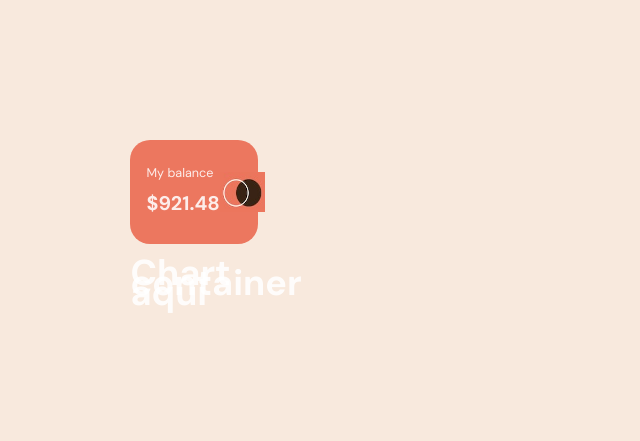
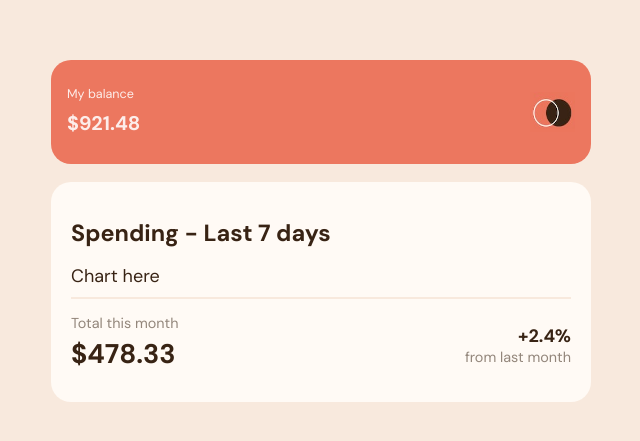
Before and after one commit to JulianaVelasques/expanses-chart, a React (Vite) app: page / in a window 1280 px wide. Shown: the part 177-618 px from the top of the page, without its empty margins (327-967 px from the left). Built offline with nearby package versions, Linux system fonts and the light colour scheme.

Commit message:
style: chart container component to match layout

```diff
--- a/src/Pages/ExpensesContainer.scss
+++ b/src/Pages/ExpensesContainer.scss
@@ -1,3 +1,3 @@
 .container {
-  width: 35%;
+  width: 30rem;
 }
--- a/src/Styles/Global.scss
+++ b/src/Styles/Global.scss
@@ -5,13 +5,12 @@
   width: 100vw;
   font-family: "DM Sans", sans-serif;
   font-size: 18px;
-  line-height: 10px;
 
-  color: rgba(255, 255, 255, 0.87);
   background-color: $cream;
 
   body {
     height: 100%;
+    width: 100vw;
 
     #root {
       height: 100%;
--- a/src/components/ChartContainer/ChartContainer.scss
+++ b/src/components/ChartContainer/ChartContainer.scss
@@ -0,0 +1,44 @@
+@import "../../styles/Variables.scss";
+
+.chart-container {
+  background-color: $very-pale-orange;
+  padding: 20px;
+  border-radius: 20px;
+  color: $dark-brown;
+
+  h1 {
+    font-size: 1.3rem;
+  }
+
+  .divider {
+    //Chrome and Safari
+    border-color: $cream;
+    border-style: solid;
+    //Firefox and Opera
+    background-color: $medium-brow;
+    // IE7
+    color: $medium-brow;
+  }
+
+  .resume-content {
+    display: flex;
+    justify-content: space-between;
+    align-items: center;
+    line-height: 3px;
+
+    .title {
+      font-size: 0.8rem;
+      color: $medium-brow;
+    }
+
+    .money {
+      font-size: 1.5rem;
+      font-weight: 700;
+    }
+
+    .percent {
+      font-weight: 700;
+      text-align: end;
+    }
+  }
+}
--- a/src/components/ChartContainer/ChartContainer.tsx
+++ b/src/components/ChartContainer/ChartContainer.tsx
@@ -1,7 +1,25 @@
+import "./ChartContainer.scss";
+
 function ChartContainer() {
   return (
-    <div>
-      <h1>Chart container aqui</h1>
+    <div className="chart-container">
+      <h1>Spending - Last 7 days</h1>
+
+      <div>Chart here</div>
+
+      <hr className="divider" />
+
+      <div className="resume-content">
+        <div>
+          <p className="title">Total this month</p>
+          <p className="money">$478.33</p>
+        </div>
+
+        <div>
+          <p className="percent">+2.4%</p>
+          <p className="title">from last month</p>
+        </div>
+      </div>
     </div>
   );
 }
--- a/src/components/Header/Header.scss
+++ b/src/components/Header/Header.scss
@@ -4,12 +4,15 @@
   background-color: $sof-red;
   border-radius: 20px;
   padding: 16px;
+  color: rgba(255, 255, 255, 0.87);
+  margin-bottom: 1rem;
 
   .content {
     display: flex;
     justify-content: space-between;
     flex-wrap: unset;
     align-items: center;
+    line-height: 10px;
 
     .title {
       font-size: 0.7rem;
```
